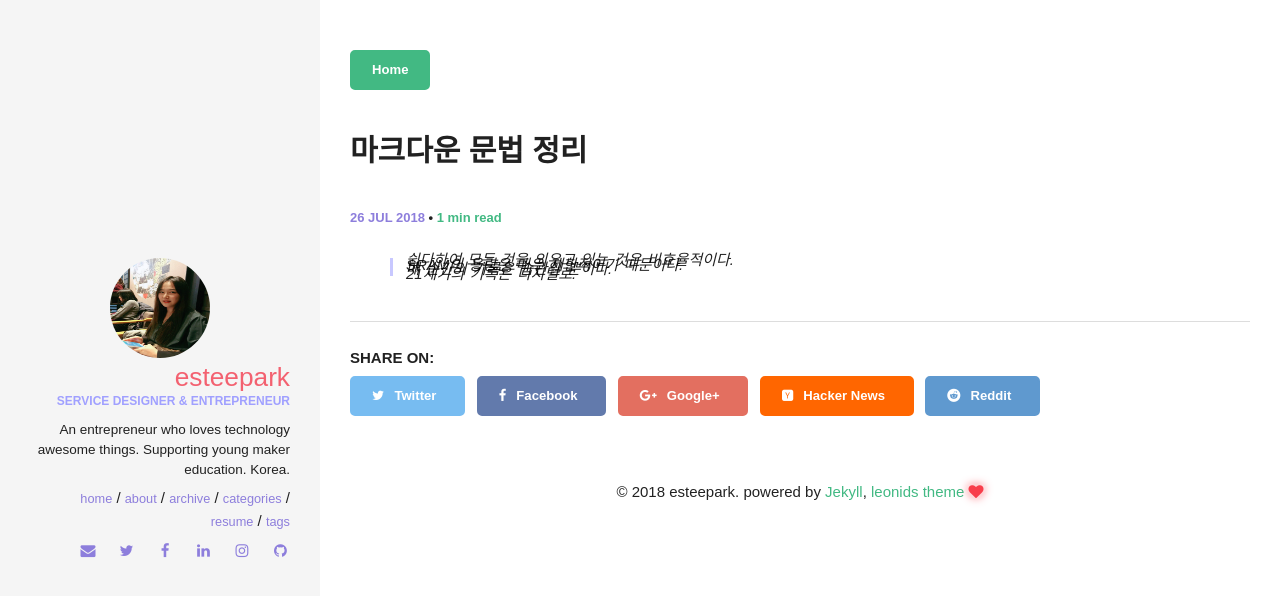
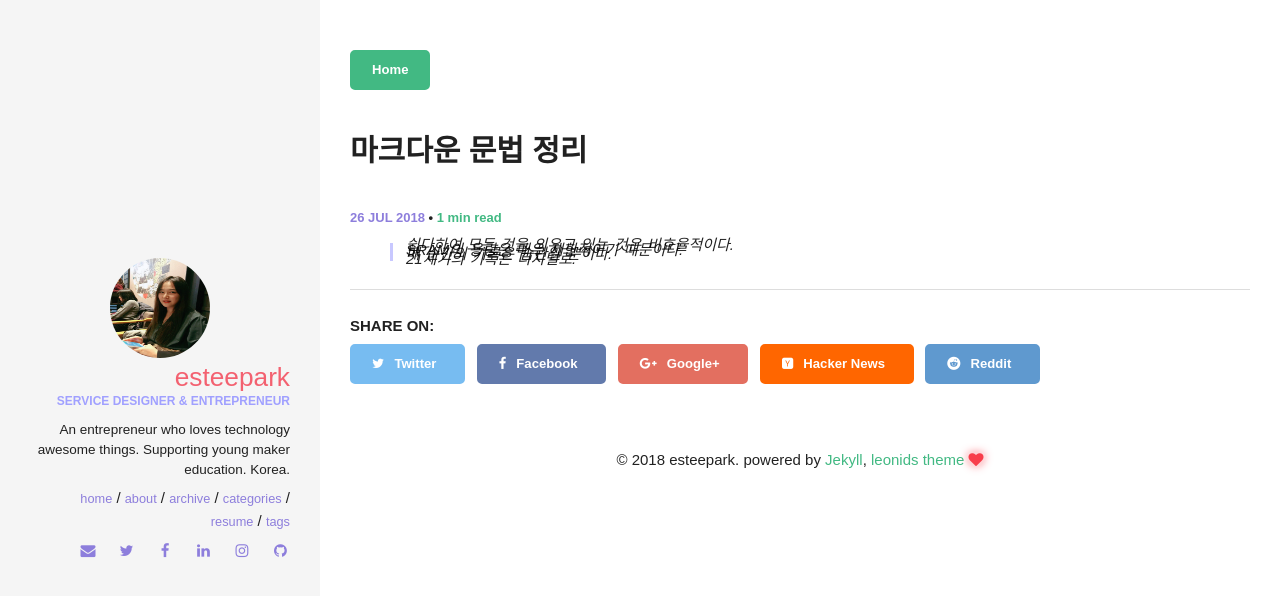
Before and after one commit to esteepark/esteepark.github.io, a Jekyll site: the page built from _posts/2018-07-26-markdown_training.md, in a window 1280 px wide. Shown: the top 596 px of the page. Built offline with Jekyll 4.4.1, drawn with Linux system fonts in a browser that asks for light colours; comment, search, counter and statistics services are not loaded.

Commit message:
by esteepark

```diff
--- a/_sass/pages/_post.scss
+++ b/_sass/pages/_post.scss
@@ -88,9 +88,9 @@ a.read-more {
 // Post content
 
 #post {
-  padding-bottom: 30px;
+  padding-bottom: 13px;
   .post-header {
-    margin: 0 auto 30px;
+    margin: 0 auto 13px;
   }
 }
 
```
